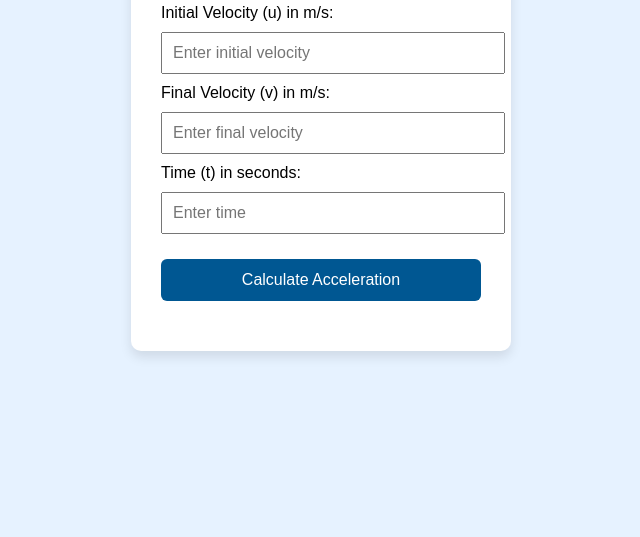
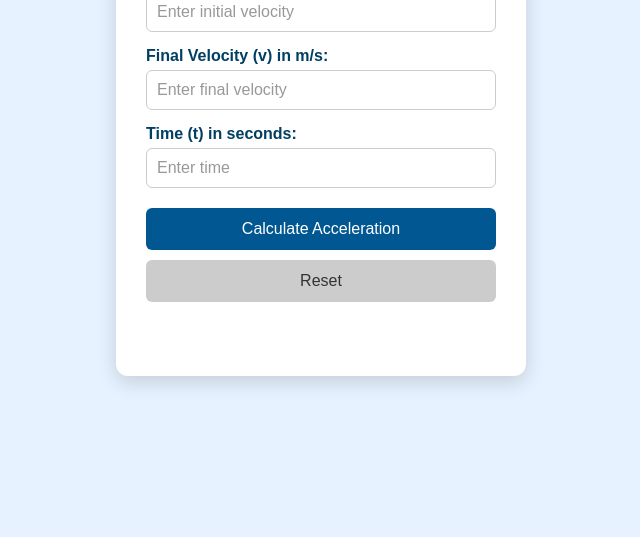
Before and after one commit to MoyiWycliffe/Acceleration-Calculator-with-JS, a plain HTML site: page index.html in a window 1280 px wide. Shown: the part 279-816 px from the top of the page, without its empty margins (319-959 px from the left). Drawn offline with Linux system fonts and the light colour scheme.

Commit message:
Update index.html

```diff
--- a/index.html
+++ b/index.html
@@ -12,29 +12,57 @@
       justify-content: center;
       align-items: center;
       height: 100vh;
+      margin: 0;
     }
+
     .calculator {
       background: #ffffff;
       padding: 30px;
-      border-radius: 10px;
-      box-shadow: 0 6px 12px rgba(0,0,0,0.1);
-      width: 320px;
+      border-radius: 12px;
+      box-shadow: 0 6px 20px rgba(0,0,0,0.15);
+      width: 350px;
+      transition: transform 0.2s;
     }
+
+    .calculator:hover {
+      transform: scale(1.02);
+    }
+
     h2 {
       text-align: center;
       color: #005792;
+      margin-bottom: 25px;
     }
-    label, input {
+
+    label {
+      display: block;
+      margin-bottom: 5px;
+      color: #003f63;
+      font-weight: bold;
+    }
+
+    input {
       display: block;
       width: 100%;
-      margin: 10px 0;
-    }
-    input {
       padding: 10px;
       font-size: 16px;
+      margin-bottom: 15px;
+      border: 1px solid #ccc;
+      border-radius: 6px;
+      box-sizing: border-box;
+      transition: border-color 0.2s;
     }
+
+    input:focus {
+      border-color: #005792;
+      outline: none;
+    }
+
+    ::placeholder {
+      color: #999;
+    }
+
     button {
-      margin-top: 15px;
       padding: 12px;
       font-size: 16px;
       background-color: #005792;
@@ -43,15 +71,31 @@
       border-radius: 6px;
       width: 100%;
       cursor: pointer;
+      margin-top: 5px;
+      transition: background-color 0.2s;
     }
+
     button:hover {
       background-color: #003f63;
     }
+
+    button.reset {
+      background-color: #ccc;
+      color: #333;
+      margin-top: 10px;
+    }
+
+    button.reset:hover {
+      background-color: #999;
+      color: #fff;
+    }
+
     #result {
       margin-top: 20px;
       font-weight: bold;
       text-align: center;
       color: #005792;
+      min-height: 24px;
     }
   </style>
 </head>
@@ -59,6 +103,7 @@
 
 <div class="calculator">
   <h2>Acceleration Calculator</h2>
+
   <label for="initial">Initial Velocity (u) in m/s:</label>
   <input type="number" id="initial" placeholder="Enter initial velocity" />
 
@@ -69,6 +114,8 @@
   <input type="number" id="time" placeholder="Enter time" />
 
   <button onclick="calculateAcceleration()">Calculate Acceleration</button>
+  <button class="reset" onclick="resetCalculator()">Reset</button>
+
   <div id="result"></div>
 </div>
 
@@ -79,12 +126,19 @@
     const t = parseFloat(document.getElementById("time").value);
     const result = document.getElementById("result");
 
-    if (!isNaN(u) && !isNaN(v) && t > 0) {
+    if (!isNaN(u) && !isNaN(v) && !isNaN(t) && t > 0) {
       const a = (v - u) / t;
       result.textContent = `Acceleration = ${a.toFixed(2)} m/s²`;
     } else {
-      result.textContent = "Please enter valid values for all fields.";
+      result.textContent = "Please enter valid positive values for all fields.";
     }
+  }
+
+  function resetCalculator() {
+    document.getElementById("initial").value = "";
+    document.getElementById("final").value = "";
+    document.getElementById("time").value = "";
+    document.getElementById("result").textContent = "";
   }
 </script>
 
```
